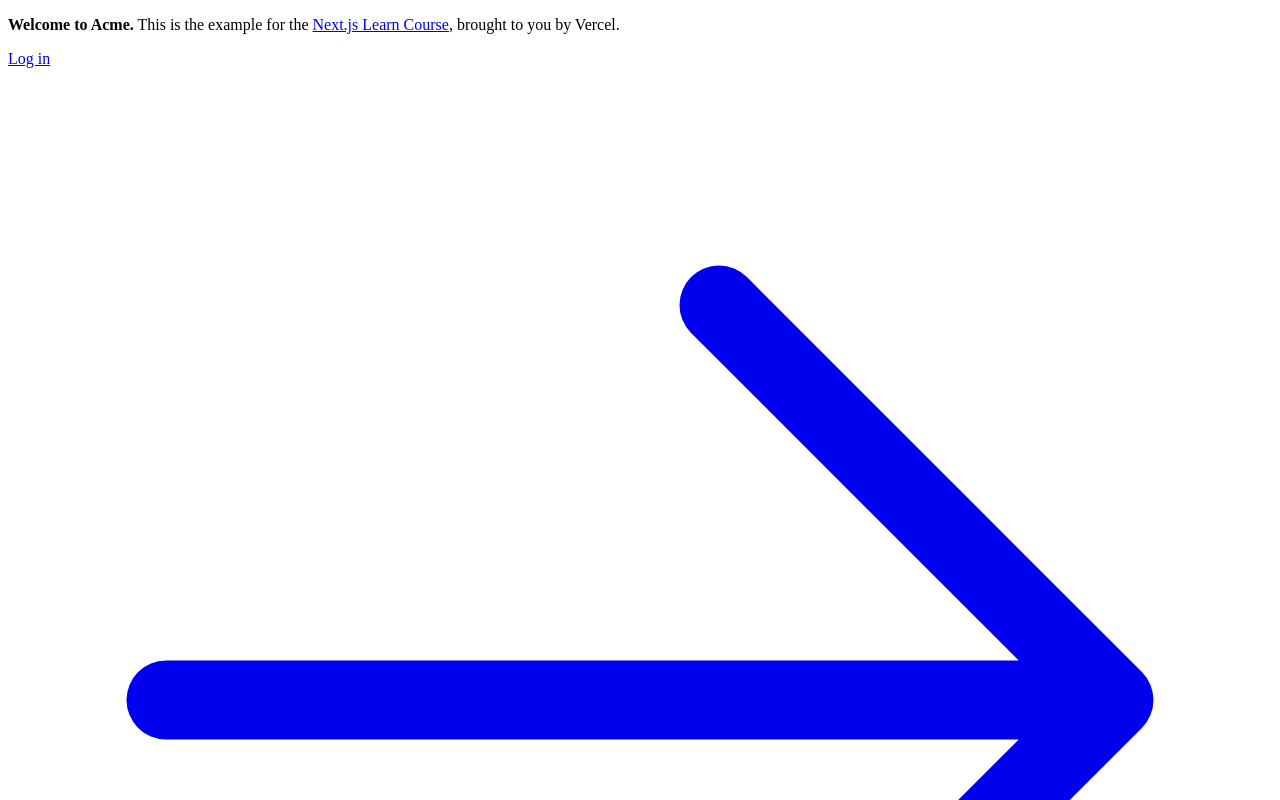
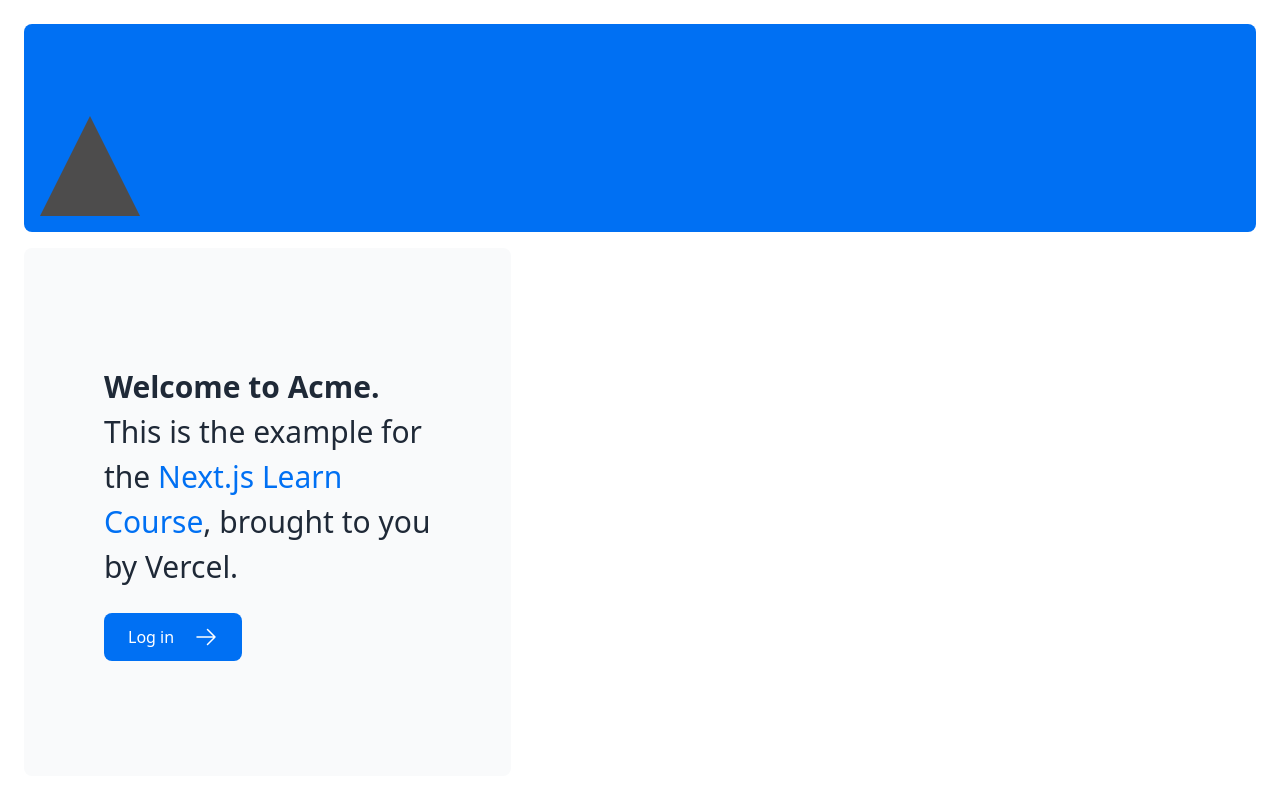
Before and after one commit to danielmateu/nextjs14-dashboard, a Next.js app: page / in a window 1280 px wide. Shown: the top 800 px of the page. Built offline with nearby package versions, Linux system fonts and the light colour scheme.

Commit message:
creacion home.modules.css

```diff
--- a/app/layout.tsx
+++ b/app/layout.tsx
@@ -1,3 +1,5 @@
+import './ui/global.css';
+
 export default function RootLayout({
   children,
 }: {
@@ -5,7 +7,10 @@
 }) {
   return (
     <html lang="en">
-      <body>{children}</body>
-    </html>
+      <body>
+        {/* <h1>Dashboard</h1> */}
+        {children}
+      </body>
+    </html >
   );
 }
--- a/app/page.tsx
+++ b/app/page.tsx
@@ -1,12 +1,15 @@
 import AcmeLogo from '@/app/ui/acme-logo';
 import { ArrowRightIcon } from '@heroicons/react/24/outline';
 import Link from 'next/link';
+
+import styles from './ui/home.module.css'
 
 export default function Page() {
   return (
     <main className="flex min-h-screen flex-col p-6">
       <div className="flex h-20 shrink-0 items-end rounded-lg bg-blue-500 p-4 md:h-52">
         {/* <AcmeLogo /> */}
+        <div className={styles.shape}></div>
       </div>
       <div className="mt-4 flex grow flex-col gap-4 md:flex-row">
         <div className="flex flex-col justify-center gap-6 rounded-lg bg-gray-50 px-6 py-10 md:w-2/5 md:px-20">
--- /dev/null
+++ b/app/ui/home.module.css
@@ -0,0 +1,7 @@
+.shape {
+    height: 0;
+    width: 0;
+    border-left: 50px solid transparent;
+    border-right: 50px solid transparent;
+    border-bottom: 100px solid rgb(77, 76, 76);
+}
```
